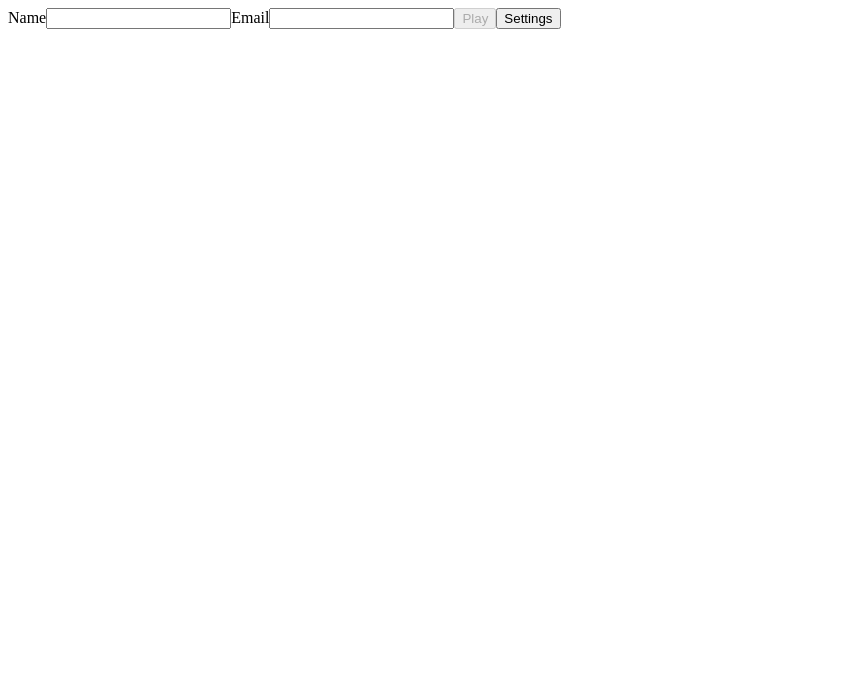
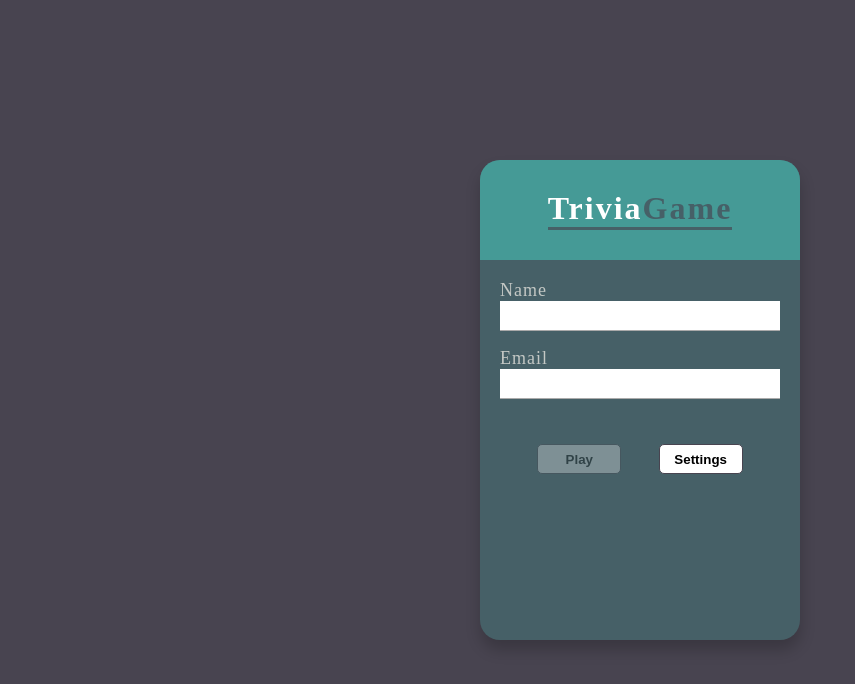
Before and after one commit to ViniciusmnLacerda/trivia-game, a React (Create React App) app: page / in a window 1280 px wide. Shown: the top 684 px of the page, without its empty margins (0-855 px from the left). Built offline with nearby package versions, Linux system fonts and the light colour scheme.

Commit message:
login styles

```diff
--- /dev/null
+++ b/src/Styles/Index.css
@@ -0,0 +1,23 @@
+* {
+  margin: 0;
+  padding: 0;
+  box-sizing: border-box;
+}
+
+body {
+  width: 100vw;
+  height: 100vh;
+  background-color: var(--bg-color);
+}
+
+#root {
+  width: 100%;
+  height: 100%;
+}
+:root {
+  --bg-color: #484450;
+  --primary: #466067;
+  --secondary: #459a96;
+  --bg-badge: #34baab;
+  --font-color: #c4c8c5;
+}
--- /dev/null
+++ b/src/Styles/Login.css
@@ -0,0 +1,122 @@
+.login-container {
+  width: 100%;
+  height: 100%;
+  display: flex;
+  align-items: center;
+  justify-content: center;
+}
+
+.card-login {
+  width: 25%;
+  height: 60%;
+  background-color: var(--primary);
+  border-radius: 20px;
+  box-shadow: .5px 10px 15px rgba(0, 0, 0, .2);
+  max-width: 330px;
+  min-width: 290px;
+  min-height: 450px;
+}
+
+.card-login-title {
+  width: 100%;
+  height: 100px;
+  display: flex;
+  align-items: center;
+  justify-content: center;
+  background-color: var(--secondary);
+  border-radius: 20px 20px 0 0;
+}
+
+.card-login-title h1 {
+  color: #fff;
+  letter-spacing: 2px;
+}
+
+.card-login-title h1 span {
+  color: var(--primary);
+}
+
+.card-login-title h1::after {
+  content: '';
+  width: 100%;
+  height: 3px;
+  display: block;
+  background-color: var(--primary);
+}
+
+.card-login-content {
+  width: 100%;
+  height: calc(100% - 100px);
+  padding: 20px;
+  display: flex;
+  flex-direction: column;
+}
+.card-login-title h1 span {
+  color: var(--primary);
+}
+
+.card-login-input {
+  width: 100%;
+  height: 20%;
+}
+
+.card-login-input label {
+  display: flex;
+  flex-direction: column;
+  justify-content: center;
+  color: var(--font-color);
+  letter-spacing: 1px;
+  font-size: 18px;
+}
+
+.card-login-input label input {
+  width: 100%;
+  height: 30px;
+  border: 0px solid transparent;
+  border-radius: 0;
+  border-bottom: 1px solid #aaa;
+  outline: none;
+  transition: all .5s ease;
+  font-size: 13px;
+  padding-left: 10px;
+  letter-spacing: 1px;
+}
+
+.btns-login {
+  width: 100%;
+  height: 80px;
+  display: flex;
+  align-items: center;
+  justify-content: space-evenly;
+}
+
+.btns-login button{
+  width: 30%;
+  height: 30px;
+  border-radius: 5px;
+  transition: all .5s ease;
+  color: black;
+  font-weight: 600;
+  background-color: #fff;
+  border: 1px solid var(--bg-color);
+  margin-top: 1.5em;
+  margin-bottom: 1em;
+  cursor: pointer;
+}
+
+.settings-btn:hover {
+  background-color: var(--bg-color);
+  color: var(--font-color);
+  border: 1px solid black;
+}
+
+.play-btn:not(:disabled):hover {
+  background-color: var(--bg-color);
+  color: var(--font-color);
+  border: 1px solid black;
+}
+
+.play-btn:disabled {
+  opacity: .3;
+  cursor: progress;
+}
--- a/src/index.js
+++ b/src/index.jsx
@@ -4,10 +4,11 @@ import { Provider } from 'react-redux';
 import { BrowserRouter } from 'react-router-dom';
 import App from './App';
 import store from './redux/index';
+import './Styles/Index.css';
 
 ReactDOM.render(
   <BrowserRouter>
-    <Provider store={ store }>
+    <Provider store={store}>
       <App />
     </Provider>
   </BrowserRouter>,
--- a/src/pages/Login.jsx
+++ b/src/pages/Login.jsx
@@ -3,6 +3,7 @@ import React from 'react';
 import { connect } from 'react-redux';
 import { login } from '../redux/actions';
 import fetchToken from '../services/fetchToken';
+import '../Styles/Login.css';
 
 class Login extends React.Component {
   constructor() {
@@ -46,11 +47,20 @@ class Login extends React.Component {
   render() {
     const { name, email, isDisabled } = this.state;
     return (
-      <div>
-        <form>
+      <div className="login-container">
+        <div className="card-login">
+          <div className="card-login-title">
+            <h1>
+              Trivia
+              <span>Game</span>
+            </h1>
+          </div>
+          <form className="card-login-content">
+            <div className="card-login-input">
               <label htmlFor="name">
                 Name
                 <input
+                  autoComplete="off"
                   data-testid="input-player-name"
                   type="text"
                   name="name"
@@ -59,9 +69,12 @@ class Login extends React.Component {
                   onChange={this.handleChange}
                 />
               </label>
+            </div>
+            <div className="card-login-input">
               <label htmlFor="email">
                 Email
                 <input
+                  autoComplete="off"
                   data-testid="input-gravatar-email"
                   type="text"
                   name="email"
@@ -70,7 +83,10 @@ class Login extends React.Component {
                   onChange={this.handleChange}
                 />
               </label>
+            </div>
+            <div className="btns-login">
               <button
+                className="play-btn"
                 type="button"
                 data-testid="btn-play"
                 disabled={isDisabled}
@@ -79,13 +95,16 @@ class Login extends React.Component {
                 Play
               </button>
               <button
+                className="settings-btn"
                 type="button"
                 onClick={this.configClick}
                 data-testid="btn-settings"
               >
                 Settings
               </button>
+            </div>
           </form>
+        </div>
       </div>
     );
   }
```
Lines whose indentation alone changed are shown as unchanged.
